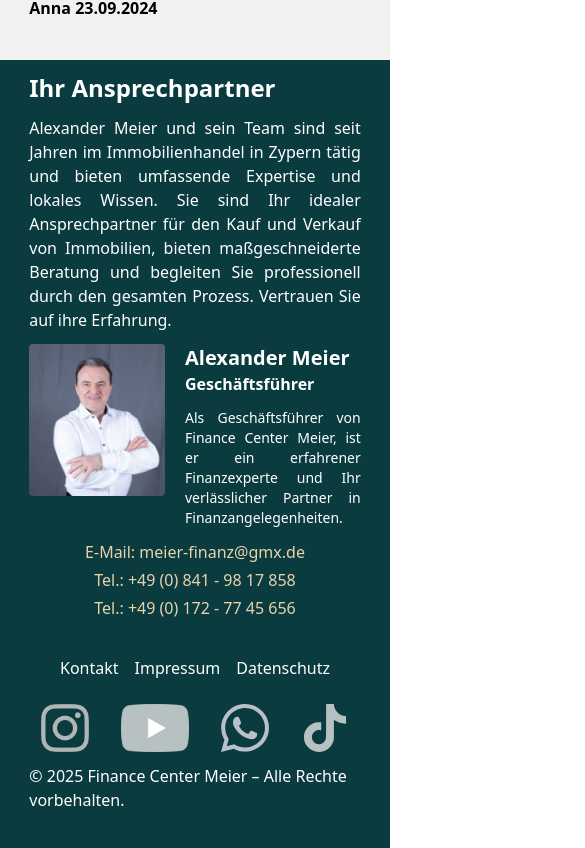
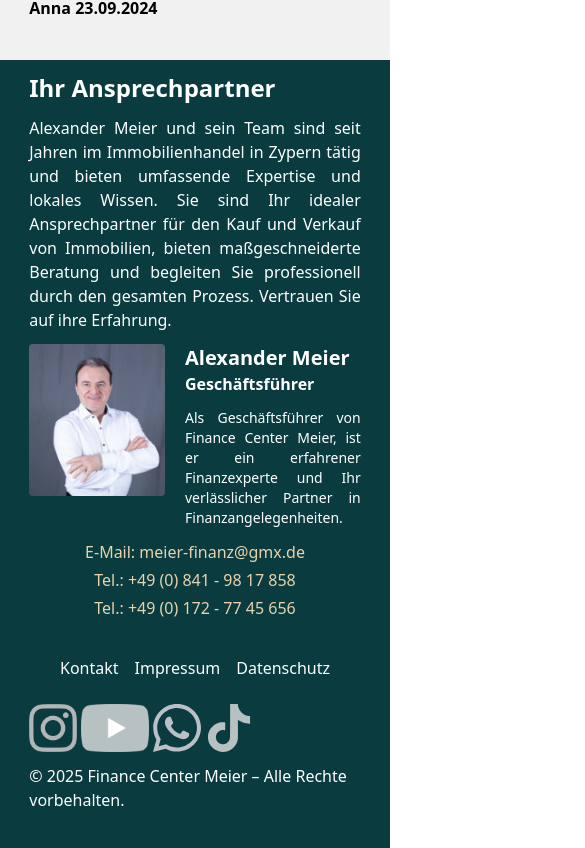
Before and after one commit to thisbeilithyor/financecm, a React (Vite) app in the folder frontendVite/: page / in a window 390 px wide. Shown: the part 2699-3547 px from the top of the page, 585 px wide, since content can reach past the window. Built offline with nearby package versions, Linux system fonts and the light colour scheme; no server answers.

Commit message:
Android Aussehen Bug behoben

```diff
--- a/frontendVite/src/nonadmin/components/Footer.jsx
+++ b/frontendVite/src/nonadmin/components/Footer.jsx
@@ -28,7 +28,7 @@ const Footer = () => {
       </div>
 
       {/* Socials */}
-      <div className="flex space-x-8 justify-center h-12">
+      <div className="flex space-x-1 md:space-x-8 md:justify-center h-12">
         <img src="/insta.png" alt="Instagram" />
         <img src="/youtube.png" alt="YouTube" />
         <img src="/whatsapp.svg" alt="WhatsApp" />
```
Also changed, not shown: 2 other files (tests, documents, lock files or other folders).
